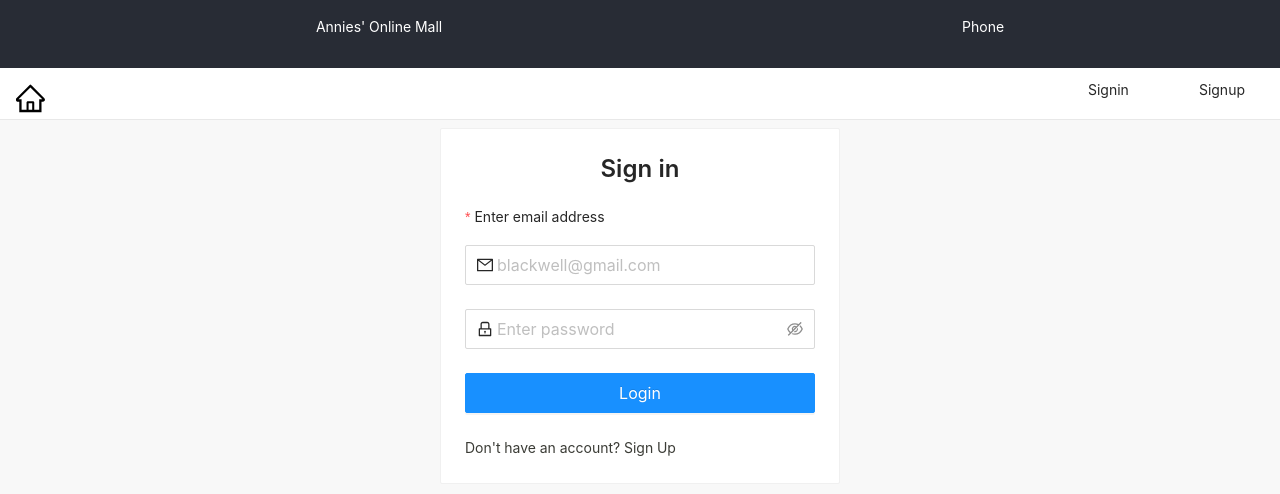
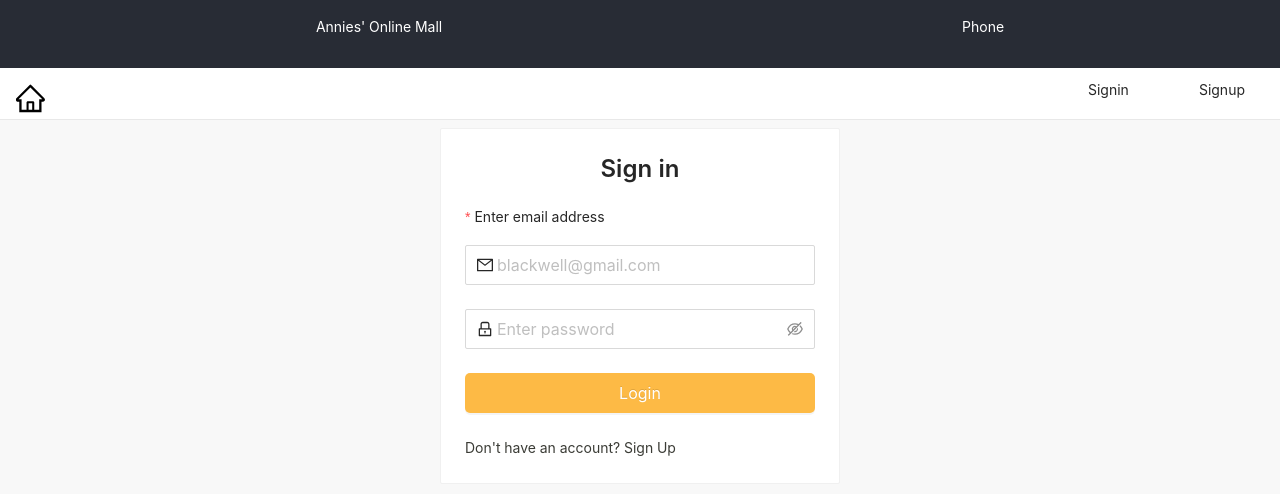
Before and after one commit to JoramWells/kitenge-recap, a React (Create React App) app: page /login in a window 1280 px wide. Shown: the top 494 px of the page. Built offline with nearby package versions, Linux system fonts and the light colour scheme.

Commit message:
Carousel view

```diff
--- a/src/components/Login/Login.js
+++ b/src/components/Login/Login.js
@@ -78,10 +78,12 @@ export default function SignIn(props) {
 
             <Form.Item>
               <Button
+                className="cart"
                 type="primary"
                 htmlType="submit"
-                onClick={submitHandler}
+                // onClick={submitHandler}
                 block
+                style={{border:"none"}}
               >
                 Login
               </Button>
--- a/src/components/MobileView/CarouselItem.js
+++ b/src/components/MobileView/CarouselItem.js
@@ -60,7 +60,7 @@ const renderSkeleton = posts.map((post, index) => {
 
 
 
-export default function CarouselItem() {
+export default function CarouselItem(props) {
   const dispatch = useDispatch();
   const ProductList = useSelector((state) => state.productList);
   const { posts, loading, error } = ProductList;
@@ -68,6 +68,12 @@ export default function CarouselItem() {
   const { userInfo } = userSignin;
 
   const productAddToCart = (productId) =>{
+    if(!userInfo){
+      message.warn('Redirecting to login page...')
+      props.history.push('/login')
+
+    }
+    else
     dispatch(addToCart(productId, 1, userInfo.name, userInfo.phone));
 
   }
```
